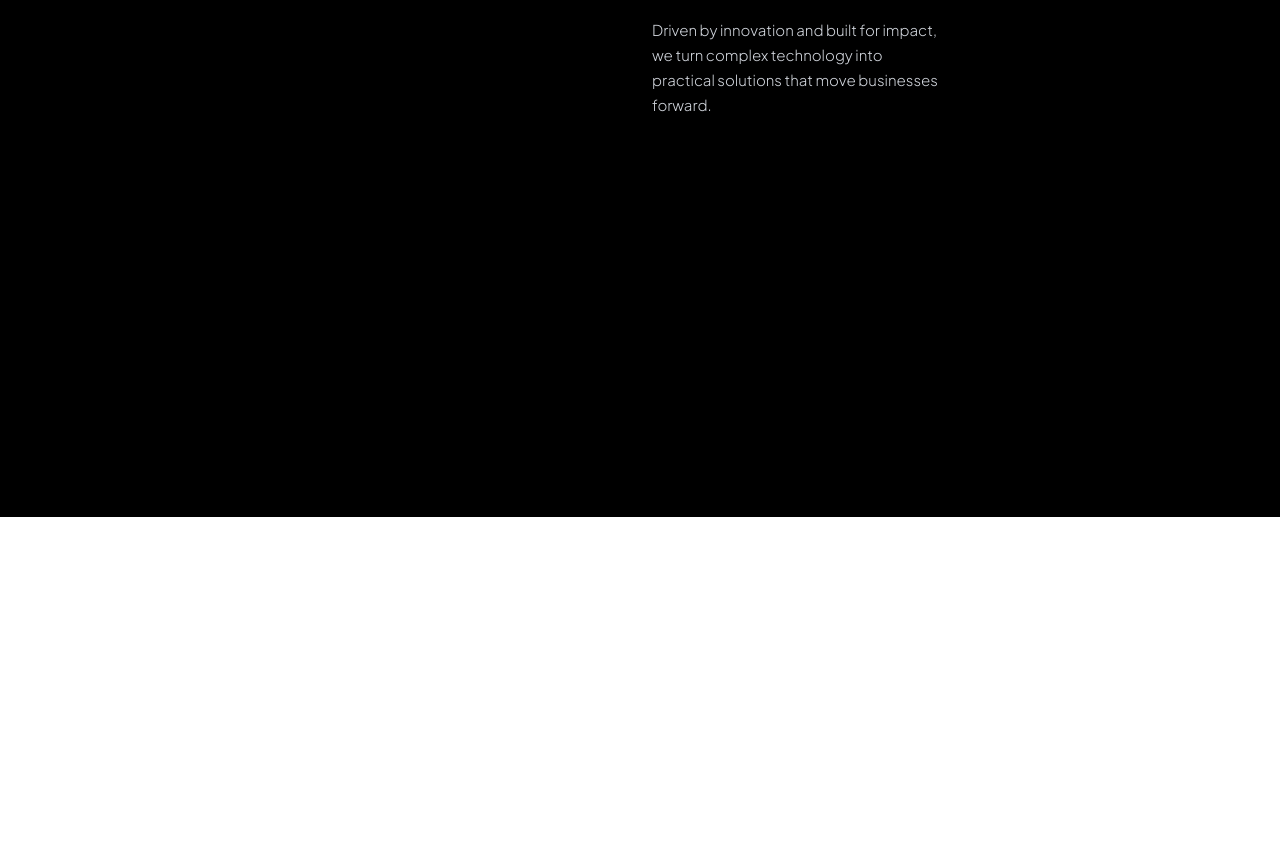
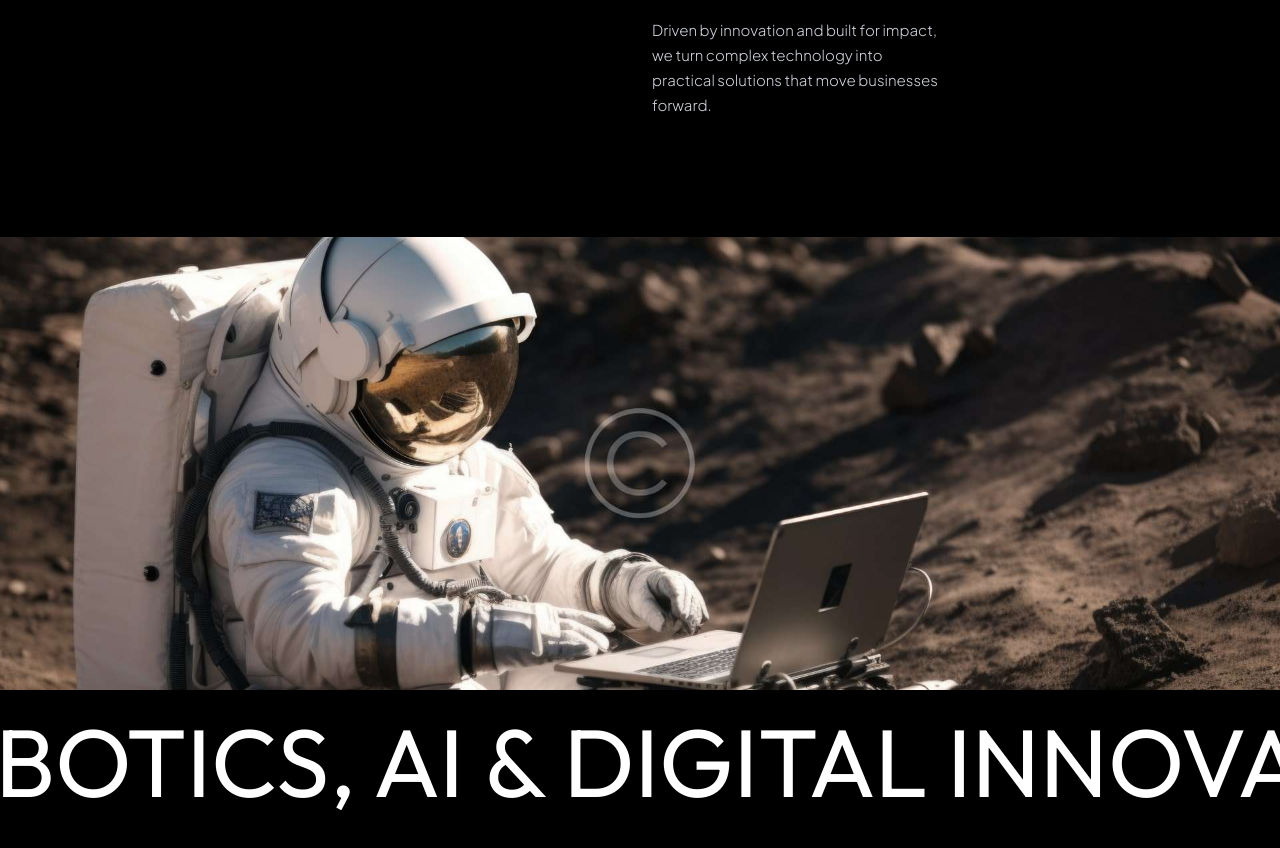
Before and after one commit to Habeebamoo/Orbitrix, a Next.js app: page / in a window 1280 px wide. Shown: the part 1625-2473 px from the top of the page. Before the commit the page ends 2142 px from the top, so only its background shows below. Built offline with nearby package versions, Linux system fonts and the light colour scheme.

Commit message:
created marquee section

```diff
--- a/app/globals.css
+++ b/app/globals.css
@@ -36,6 +36,26 @@
   @apply flex justify-between items-center;
 }
 
+.marquee {
+  width: 100%;
+  overflow: hidden;
+}
+
+.marquee-content {
+  display: inline-block;
+  white-space: nowrap;
+  animation: scroll 11s linear infinite;
+}
+
+@keyframes scroll {
+  from {
+    transform: translateX(100%);
+  }
+  to {
+    transform: translateX(-100%);
+  }
+}
+
 @theme {
   --color-dark: #0f0f0f;
   --font-outfit: "outfit";
--- a/app/page.tsx
+++ b/app/page.tsx
@@ -28,7 +28,7 @@ const page = () => {
         </div>
       </section>
 
-      <section className="bg-black max-md:pt-70 max-lg:pt-20 pb-100 px-6">
+      <section className="bg-black max-md:pt-70 max-lg:pt-20 px-6">
         {/* mobile */}
         <div className="sm:hidden">
           <div className="relative p-2">
@@ -64,6 +64,18 @@ const page = () => {
           </div>
         </div>
       </section>
+
+      <section className="pt-30 pb-50 bg-black">
+        <img src="/space-man.jpg" className="max-sm:h-60 max-sm:object-center max-sm:object-cover" />
+
+        <div className="marquee">
+          <h1 className="marquee-content font-outfit text-5xl lg:text-8xl md:text-7xl mt-6 text-white"
+          >
+            ROBOTICS, AI & DIGITAL INNOVATION
+          </h1>
+        </div>
+
+      </section>
     </main>
   )
 }
```
Also changed, not shown: public/space-man.jpg (added).
